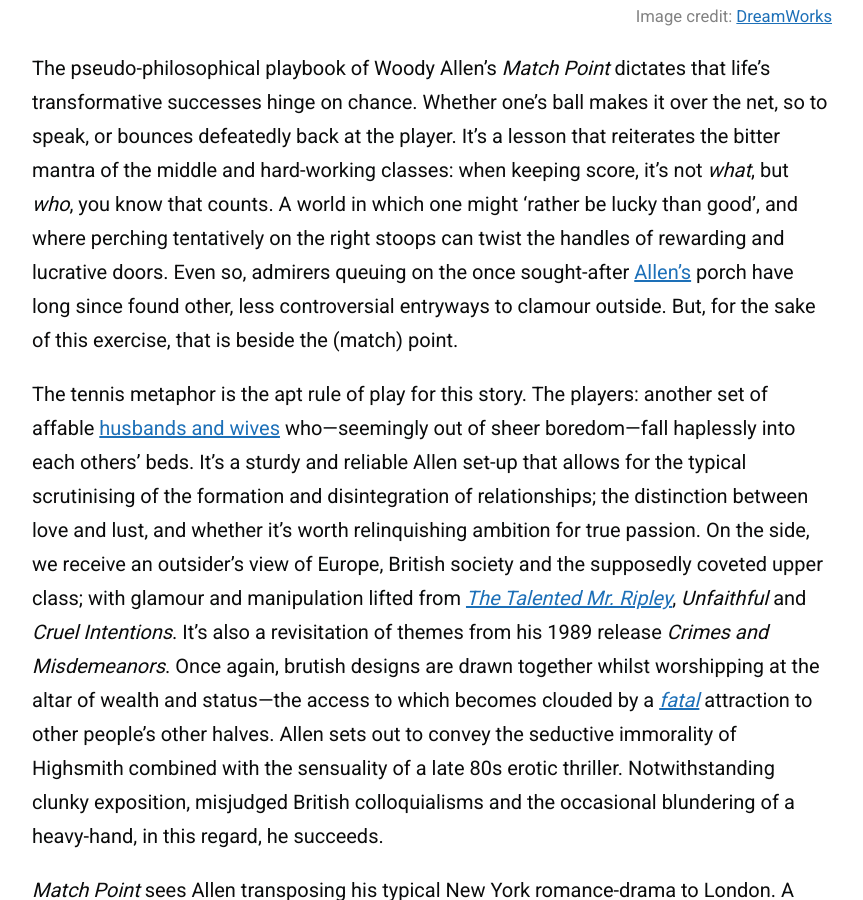
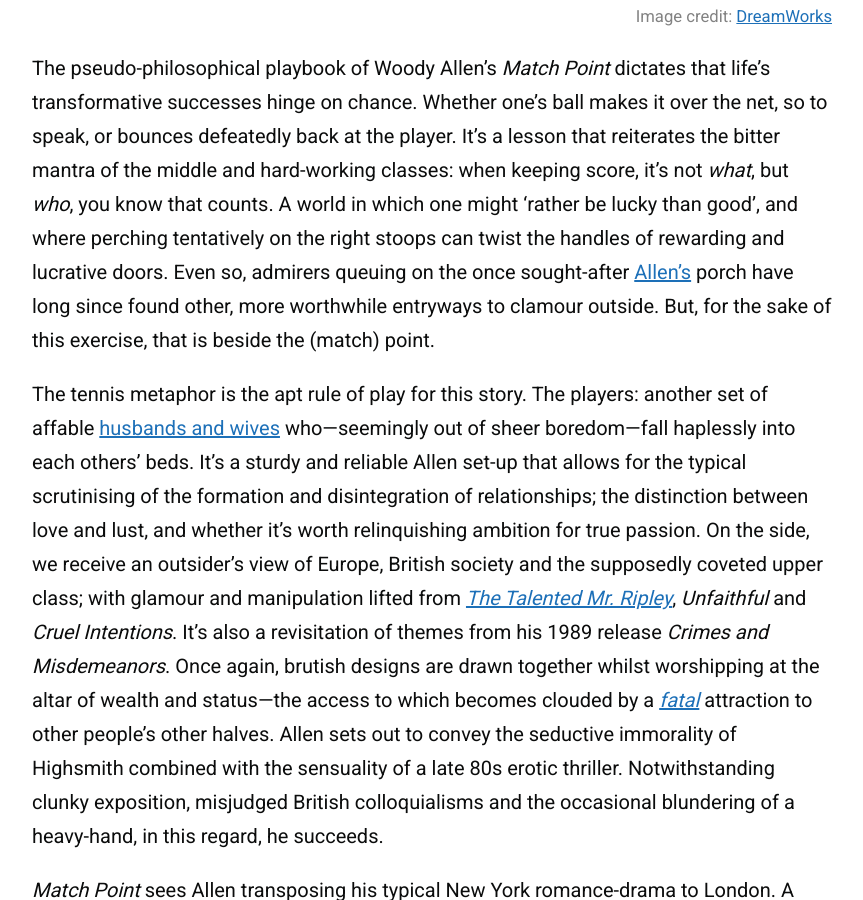
Before and after one commit to zoeurl/zoedowney.github.io, a Jekyll site: the page built from _posts/2024-02-22-match-point.md, in a window 1280 px wide and 900 px high, scrolled down 705 px. Shown: the whole window, without its empty margins (208-1071 px from the left). Built offline with Jekyll 4.4.1, drawn with Linux system fonts in a browser that asks for light colours.

Commit message:
Update 2024-02-22-match-point.md

```diff
--- a/_posts/2024-02-22-match-point.md
+++ b/_posts/2024-02-22-match-point.md
@@ -9,7 +9,7 @@
 image-alt-text: "Chris (Jonathan Rhys-Meyers) is standing in a business suit next Nola (Scarlett Johansson) who's in a white tennis dress. She holds a lit cigarette in her left hand."
 ---
 
-The pseudo-philosophical playbook of Woody Allen's _Match Point_ dictates that life’s transformative successes hinge on chance. Whether one’s ball makes it over the net, so to speak, or bounces defeatedly back at the player. It’s a lesson that reiterates the bitter mantra of the middle and hard-working classes: when keeping score, it's not _what_, but _who_, you know that counts. A world in which one might ‘rather be lucky than good’, and where perching tentatively on the right stoops can twist the handles of rewarding and lucrative doors. Even so, admirers queuing on the once sought-after [Allen's](https://www.nytimes.com/2018/01/31/movies/woody-allen.html) porch have long since found other, less controversial entryways to clamour outside. But, for the sake of this exercise, that is beside the (match) point.
+The pseudo-philosophical playbook of Woody Allen's _Match Point_ dictates that life’s transformative successes hinge on chance. Whether one’s ball makes it over the net, so to speak, or bounces defeatedly back at the player. It’s a lesson that reiterates the bitter mantra of the middle and hard-working classes: when keeping score, it's not _what_, but _who_, you know that counts. A world in which one might ‘rather be lucky than good’, and where perching tentatively on the right stoops can twist the handles of rewarding and lucrative doors. Even so, admirers queuing on the once sought-after [Allen's](https://www.nytimes.com/2018/01/31/movies/woody-allen.html) porch have long since found other, more worthwhile entryways to clamour outside. But, for the sake of this exercise, that is beside the (match) point.
 
 The tennis metaphor is the apt rule of play for this story. The players: another set of affable [husbands and wives](https://www.nytimes.com/1992/09/18/movies/review-film-husbands-and-wives-fact-fiction-it-doesn-t-matter.html) who—seemingly out of sheer boredom—fall haplessly into each others' beds. It's a sturdy and reliable Allen set-up that allows for the typical scrutinising of the formation and disintegration of relationships; the distinction between love and lust, and whether it’s worth relinquishing ambition for true passion. On the side, we receive an outsider’s view of Europe, British society and the supposedly coveted upper class; with glamour and manipulation lifted from _[The Talented Mr. Ripley](https://www.zoedowney.com/the-talented-mr-ripley/)_, _Unfaithful_ and _Cruel Intentions_. It’s also a revisitation of themes from his 1989 release _Crimes and Misdemeanors_. Once again, brutish designs are drawn together whilst worshipping at the altar of wealth and status—the access to which becomes clouded by a [_fatal_](https://www.rogerebert.com/reviews/fatal-attraction-1987) attraction to other people's other halves. Allen sets out to convey the seductive immorality of Highsmith combined with the sensuality of a late 80s erotic thriller. Notwithstanding clunky exposition, misjudged British colloquialisms and the occasional blundering of a heavy-hand, in this regard, he succeeds.
 
```
